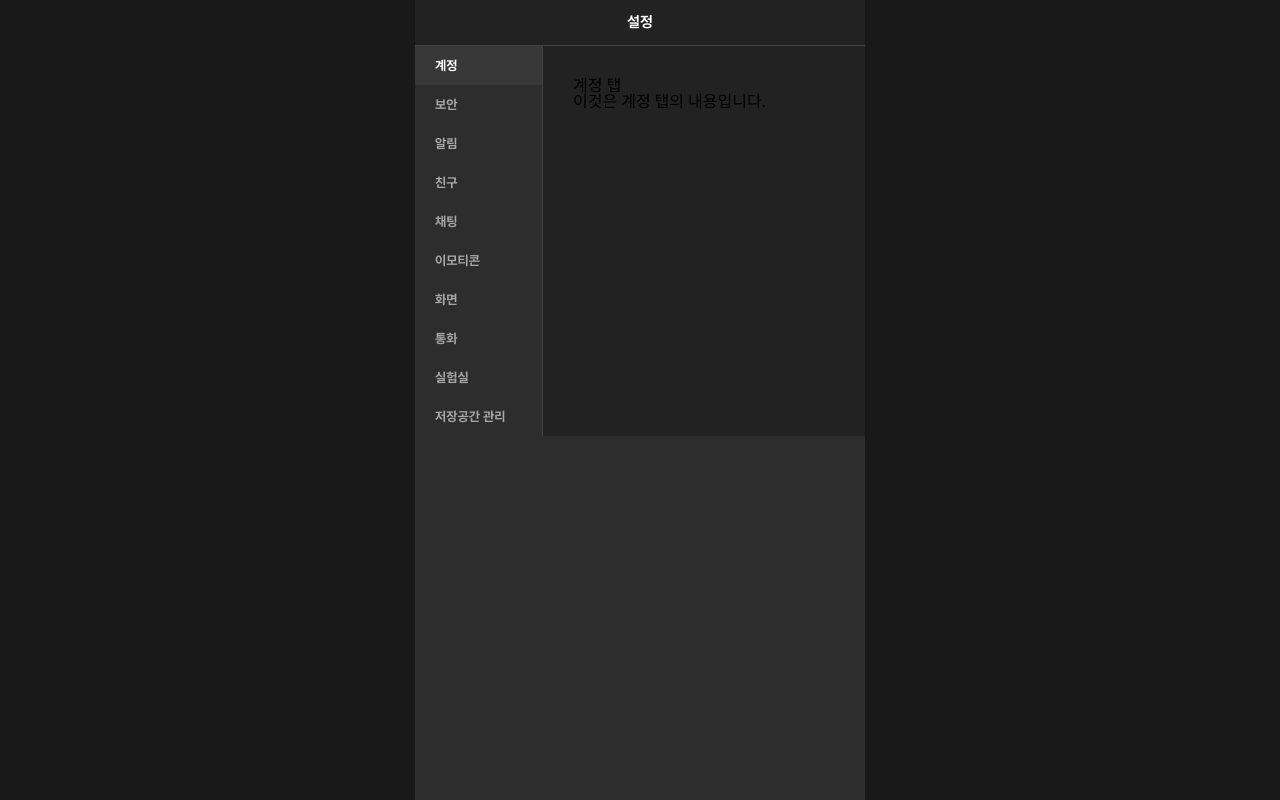
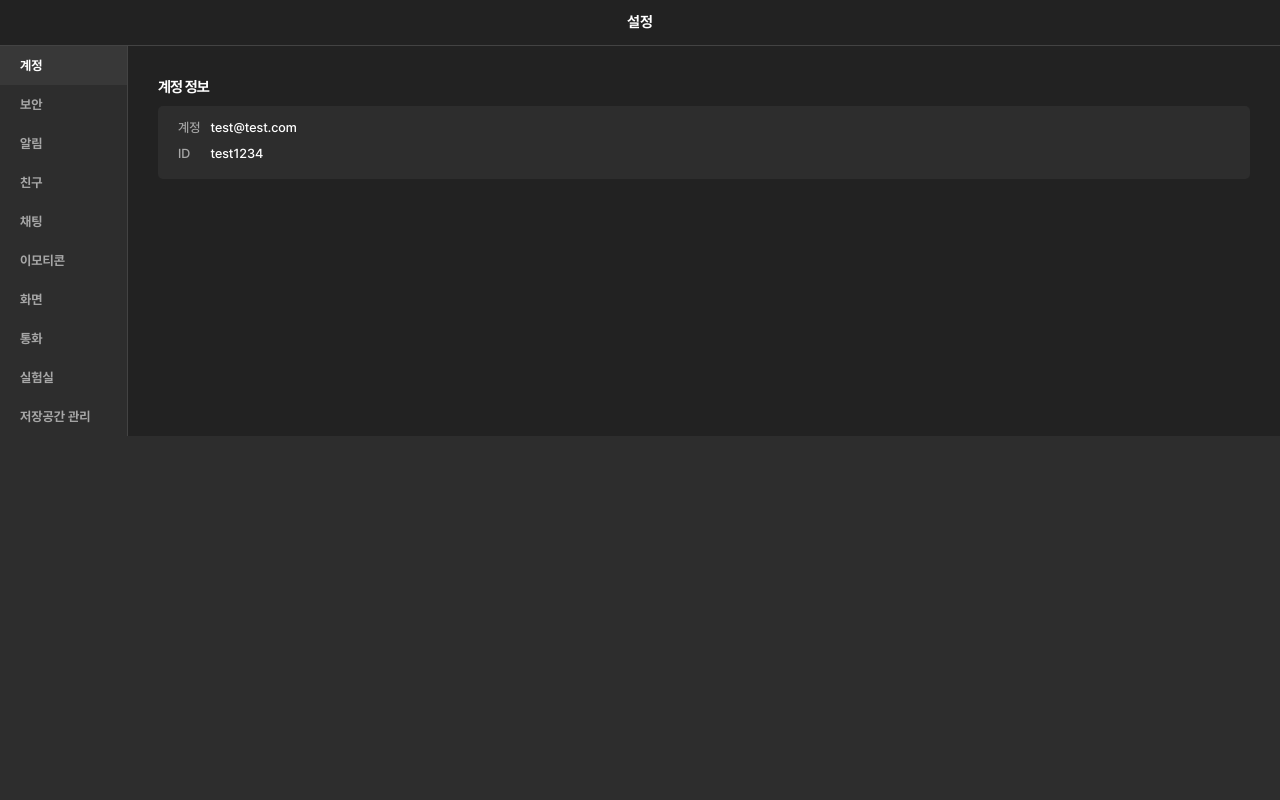
Before and after one commit to yheun03/cloneKakaoTalk, a Vue app in the folder clone-kakaotalk/: page /setting in a window 1280 px wide. Built offline with nearby package versions, Linux system fonts and the light colour scheme; what @vuepic/vue-datepicker would draw is missing.

Commit message:
설정 화면 제작 중 / 알림 부분 제작 중

```diff
--- a/clone-kakaotalk/src/assets/styles/components/_button.scss
+++ b/clone-kakaotalk/src/assets/styles/components/_button.scss
@@ -6,6 +6,7 @@
     height: 30px;
     border-radius: 6px;
     min-width: 60px;
+    padding-inline: 12px;
     font: 500 13px/normal "Pretendard";
     cursor: pointer;
 
@@ -70,4 +71,7 @@
     .user-card &{
         margin-bottom: 3px;
     }
+
+    .wrap-setting &{
+    }
 }
--- a/clone-kakaotalk/src/assets/styles/components/_tab.scss
+++ b/clone-kakaotalk/src/assets/styles/components/_tab.scss
@@ -4,7 +4,7 @@
             .k-tabs__list{
                 gap: unset;
             }
-            button{
+            .k-tab{
                 flex: 1;
                 padding: 6px 0;
                 font:500 13px/normal "Pretendard";
@@ -16,7 +16,7 @@
             .k-tabs__list{
                 gap: 14px;
             }
-            button{
+            .k-tab{
                 padding: unset;
                 font: 500 14px/130% "Pretendard";
                 color: #9E9E9E;
@@ -41,7 +41,7 @@
                     display: none;
                 }
             }
-            button{
+            .k-tab{
                 flex: 0 0 auto;
                 width: 30px;
                 aspect-ratio: 1;
@@ -61,6 +61,7 @@
 
         &-setting{
             width: 100%;
+            height: 100%;
             display: grid;
             grid-template-columns: 128px 1fr;
             .k-tabs__list{
@@ -72,7 +73,7 @@
                 padding: 32px 30px;
                 background-color: #222222;
             }
-            button{
+            .k-tab{
                 padding: 13px 20px;
                 border: unset;
                 text-align: left;
@@ -89,7 +90,7 @@
         display: flex;
         gap: 20px;
 
-        button{
+        .k-tab{
             appearance: unset;
             background-color: unset;
             border: none;
--- a/clone-kakaotalk/src/assets/styles/main.scss
+++ b/clone-kakaotalk/src/assets/styles/main.scss
@@ -75,4 +75,8 @@ body {
     overflow-y: auto;
     -webkit-overflow-scrolling: touch;
     -ms-overflow-style: auto;
+
+    &:has(.view-setting){
+        max-width: unset;
+    }
 }
--- a/clone-kakaotalk/src/assets/styles/views/main.scss
+++ b/clone-kakaotalk/src/assets/styles/views/main.scss
@@ -6,6 +6,7 @@
 @use '@/assets/styles/views/view-chat-list.scss';
 @use '@/assets/styles/views/view-profile.scss';
 @use '@/assets/styles/views/view-more.scss';
+@use '@/assets/styles/views/view-setting.scss';
 
 .view-container{
     min-height: 100vh;
--- /dev/null
+++ b/clone-kakaotalk/src/assets/styles/views/view-setting.scss
@@ -0,0 +1,45 @@
+.view-setting{
+    .wrap-setting{
+        margin-bottom: 34px;
+        dt{
+            margin-bottom: 10px;
+        }
+        &-title{
+            font: 700 15px/120% "Pretendard";
+            color: #fff;
+            letter-spacing: -0.06em;
+        }
+        &-description{
+            font: 500 14px/115% "Pretendard";
+            color: #9E9E9E;
+            letter-spacing: -0.04em;
+            margin-bottom: 12px;
+        }
+    }
+}
+
+.info-account{
+    background-color: rgba(255, 255, 255, 0.05);
+    border-radius: 5px;
+    padding: 14px 20px 18px;
+    font: 500 13px/ 120% "Pretendard";
+    color: #a7a7a7;
+    display: table;
+    width: 100%;
+    dl{
+        display: table-row;
+        &:not(:last-child) > *{
+            padding-bottom: 10px;
+        }
+    }
+    dt{
+        display: table-cell;
+        width: 1%;
+        white-space: nowrap;
+    }
+    dd{
+        display: table-cell;
+        color: #fff;
+        padding-left: 10px;
+    }
+}
--- a/clone-kakaotalk/src/views/settings/SettingAccountTabView.vue
+++ b/clone-kakaotalk/src/views/settings/SettingAccountTabView.vue
@@ -1,12 +1,30 @@
 <template>
     <div class="setting-account-tab">
-        <h4>계정 탭</h4>
-        <p>이것은 계정 탭의 내용입니다.</p>
+        <dl class="wrap-setting">
+            <dt><p class="wrap-setting-title">계정 정보</p></dt>
+            <dd>
+                <div class="info-account">
+                    <dl>
+                        <dt>계정</dt>
+                        <dd>{{ userEmail }}</dd>
+                    </dl>
+                    <dl>
+                        <dt>ID</dt>
+                        <dd>{{ userId }}</dd>
+                    </dl>
+                </div>
+            </dd>
+        </dl>
     </div>
 </template>
 <script>
-
 export default {
     name: 'SettingAccountTabView',
+    data() {
+        return {
+            userEmail: 'test@test.com',
+            userId: 'test1234'
+        }
+    }
 }
 </script>
--- a/clone-kakaotalk/src/views/settings/SettingCallTabView.vue
+++ b/clone-kakaotalk/src/views/settings/SettingCallTabView.vue
@@ -1,7 +1,17 @@
 <template>
     <div class="setting-call-tab">
-        <h4>통화 탭</h4>
-        <p>이것은 통화 탭의 내용입니다.</p>
+        <div class="wrap-setting">
+            <dl>
+                <dt>통화 설정</dt>
+                <dd>
+                    <div class="wrap-setting-item">
+                        <div class="wrap-setting-item-label">
+
+                        </div>
+                    </div>
+                </dd>
+            </dl>
+        </div>
     </div>
 </template>
 <script>
--- a/clone-kakaotalk/src/views/settings/SettingNotificationTabView.vue
+++ b/clone-kakaotalk/src/views/settings/SettingNotificationTabView.vue
@@ -1,11 +1,42 @@
 <template>
     <div class="setting-notification-tab">
-        <h4>알림 탭</h4>
-        <p>이것은 알림 탭의 내용입니다.</p>
+        <dl class="wrap-setting">
+            <dt>
+                <KCheckbox v-model="showNotificationWindow">알림창</KCheckbox>
+            </dt>
+            <dd>
+                <p class="wrap-setting-description">알림내용</p>
+                <KSelect :options="notificationOptions" />
+            </dd>
+        </dl>
+        <dl class="wrap-setting">
+            <dt><p class="wrap-setting-title">PC 인증 해제</p></dt>
+            <dd>
+                <p class="wrap-setting-description">사용하는 PC가 변경되었거나 도용이 의심되는 경우 PC 인증을 해제한 후 다시 인증을 받을 수 있습니다.</p>
+                <KButton>PC 인증 해제</KButton>
+            </dd>
+        </dl>
     </div>
 </template>
 <script>
+import KCheckbox from '@/components/ui/Checkbox.vue'
+import KButton from '@/components/ui/Button.vue'
+import KSelect from '@/components/ui/Select.vue'
 export default {
     name: 'SettingNotificationTabView',
+    components: {
+        KCheckbox,
+        KButton,
+        KSelect
+    },
+    data() {
+        return {
+            showNotificationWindow: false,
+            notificationOptions: [
+                { label: '알림창', value: 'notification-window' },
+                { label: '알림창', value: 'notification-window' },
+            ]
+        }
+    }
 }
 </script>
--- a/clone-kakaotalk/src/views/settings/SettingSecurityTabView.vue
+++ b/clone-kakaotalk/src/views/settings/SettingSecurityTabView.vue
@@ -1,11 +1,36 @@
 <template>
     <div class="setting-security-tab">
-        <h4>보안 탭</h4>
-        <p>이것은 보안 탭의 내용입니다.</p>
+        <dl class="wrap-setting">
+            <dt><p class="wrap-setting-title">자동 실행 & 자동 로그인</p></dt>
+            <dd>
+                <KCheckbox v-model="autoRun">Mac 시작시 자동 실행</KCheckbox>
+                <KCheckbox v-model="autoLogin">실행 시 자동 로그인</KCheckbox>
+                <KCheckbox v-model="autoLogin">잠금모드로 자동 로그인</KCheckbox>
+            </dd>
+        </dl>
+        <dl class="wrap-setting">
+            <dt><p class="wrap-setting-title">PC 인증 해제</p></dt>
+            <dd>
+                <p class="wrap-setting-description">사용하는 PC가 변경되었거나 도용이 의심되는 경우 PC 인증을 해제한 후 다시 인증을 받을 수 있습니다.</p>
+                <KButton>PC 인증 해제</KButton>
+            </dd>
+        </dl>
     </div>
 </template>
 <script>
+import KCheckbox from '@/components/ui/Checkbox.vue'
+import KButton from '@/components/ui/Button.vue'
 export default {
     name: 'SettingSecurityTabView',
+    components: {
+        KCheckbox,
+        KButton
+    },
+    data() {
+        return {
+            autoRun: false,
+            autoLogin: false,
+        }
+    }
 }
 </script>
```
